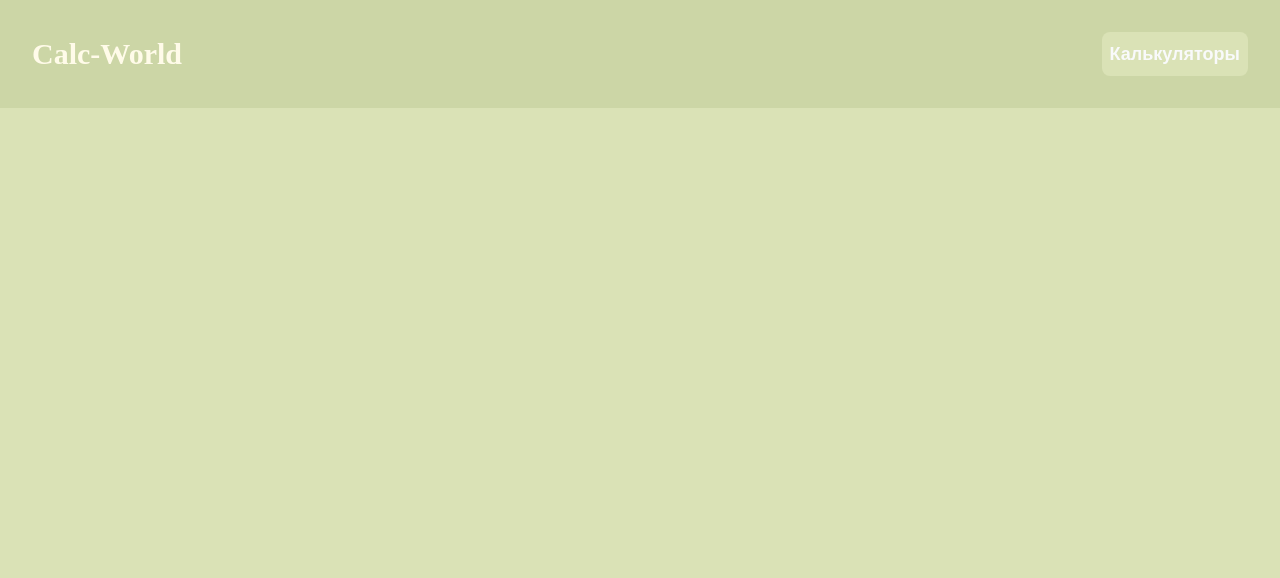
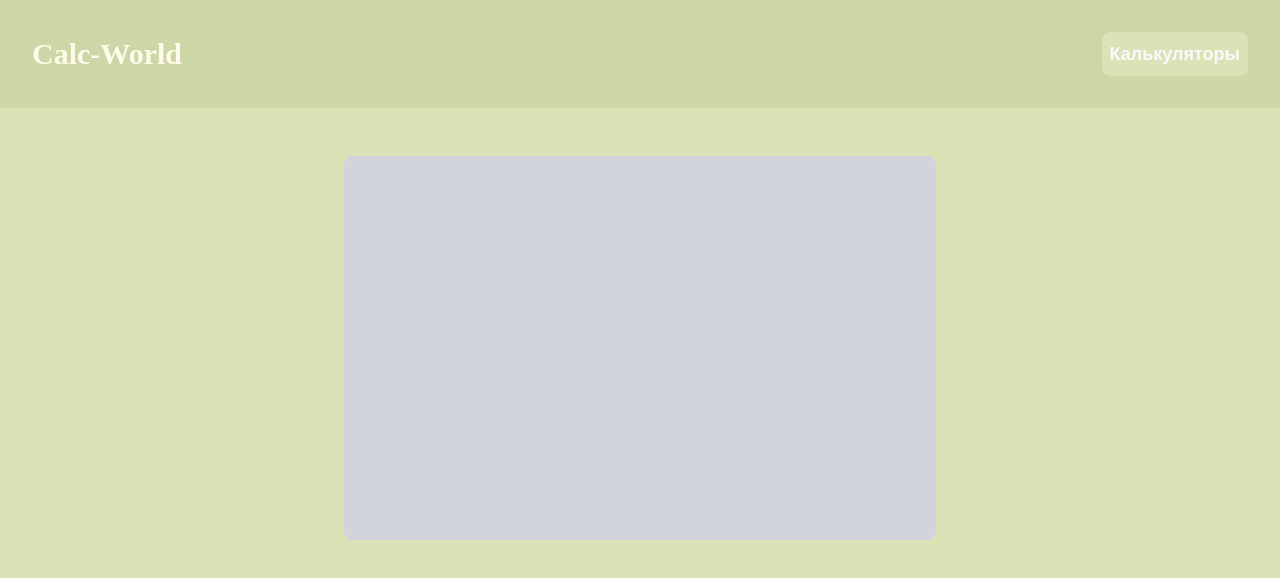
Before and after one commit to CkutlsGit/calcworld--nuxt, a Nuxt app: page /calculators/birthday-calculator in a window 1280 px wide. Shown: the top 578 px of the page. Built offline with nearby package versions, Linux system fonts and the light colour scheme.

Commit message:
added template for birthday-calculator

```diff
--- /dev/null
+++ b/pages/calculators/birthday-calculator.vue
@@ -0,0 +1,15 @@
+<template>
+  <section class="calculator m-12 flex justify-center font-montserrat font-semibold">
+    <div class="class=calculator__content bg-gray-300 rounded-lg params-window-calculator p-8">
+
+    </div>
+  </section>
+</template>
+
+<script setup>
+
+</script>
+
+<style scoped>
+
+</style>
```
